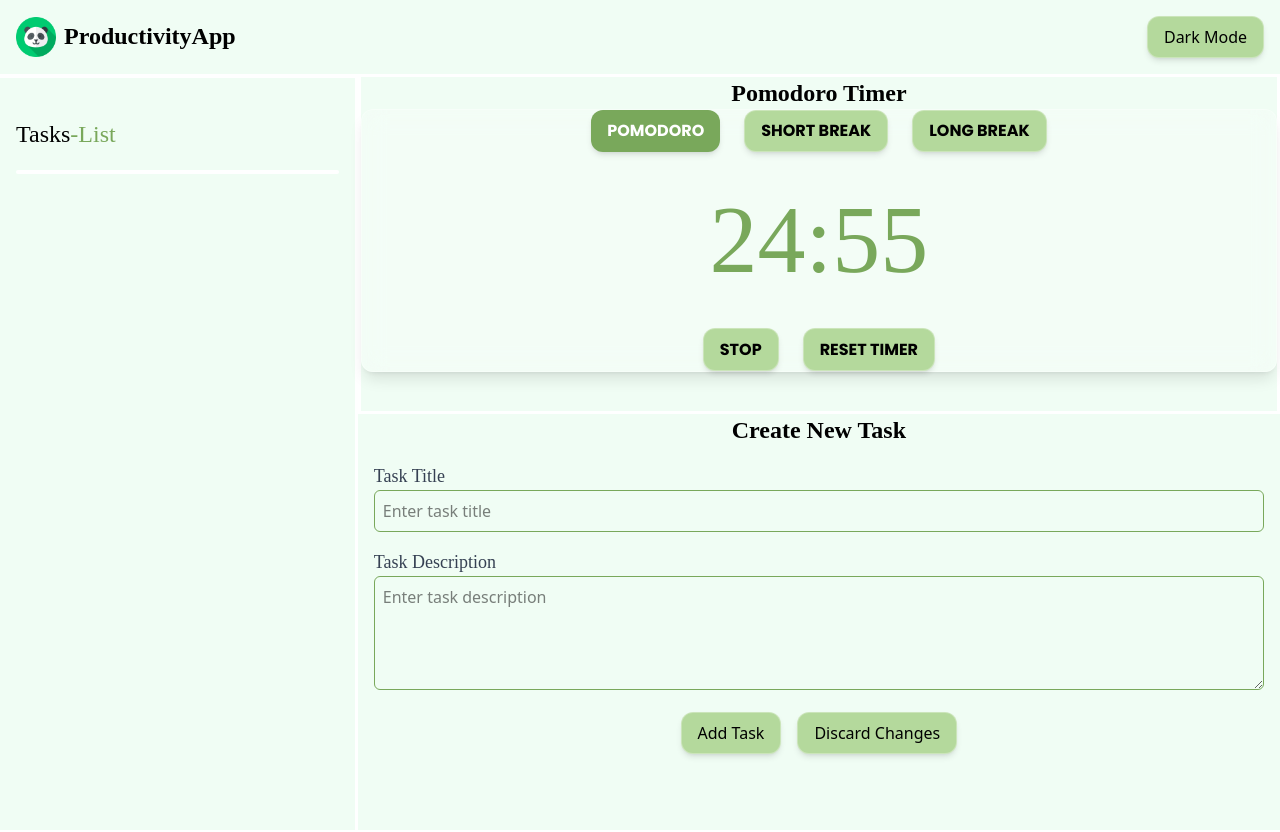
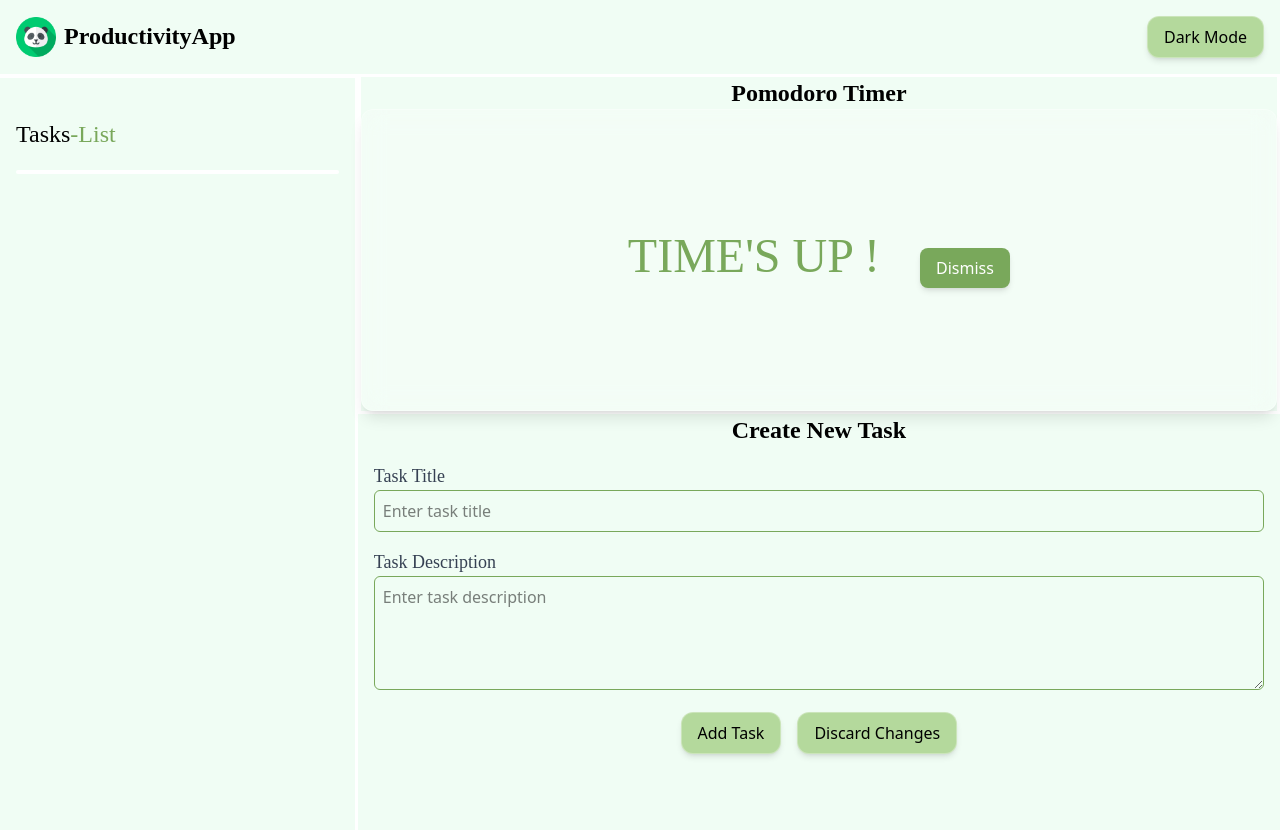
Before and after one commit to muqeet007/Productivity-Dashboard-React, a React (Vite) app: page / in a window 1280 px wide. Shown: the top 832 px of the page. Built offline with nearby package versions, Linux system fonts and the light colour scheme; a web font is replaced by a local one.

Commit message:
Add audio alerts and improve timer functionality in Timer component

```diff
--- a/src/components/Timer.jsx
+++ b/src/components/Timer.jsx
@@ -1,22 +1,24 @@
 import addIcon from "../assets/plus-circle.png";
-import { useState,useEffect } from "react";
+import { useState, useEffect, useRef } from "react";
+import alertSound from "../assets/Alarm-Clock-Short-chosic.com_.mp3";
+import buttonSound from "../assets/old-radio-button-click-97549.mp3";
 
 const Timer = () => {
-
-  const [mode, setMode] = useState("pomo"); // three modes: pomo, short, long
-  const [timeLeft, setTimeLeft] = useState(1500); // 25 minutes in seconds
-  const [isRunning, setIsRunning] = useState(true); // to check if timer is running or not
+  const [mode, setMode] = useState("pomo");
+  const [timeLeft, setTimeLeft] = useState(1500);
+  const [isRunning, setIsRunning] = useState(true);
+  const [timesup, setTimesup] = useState(true);
+  const audioRef = useRef(new Audio(alertSound));
+  const buttonAudioRef = useRef(new Audio(buttonSound));
 
   const handleModeChange = (newMode) => {
     setMode(newMode);
-    setIsRunning(true); // stop timer when mode changes
-
+    setIsRunning(true);
     if (newMode === "pomo") setTimeLeft(25 * 60);
     else if (newMode === "short") setTimeLeft(5 * 60);
     else if (newMode === "long") setTimeLeft(15 * 60);
   };
 
-   // Timer logic: countdown when running
   useEffect(() => {
     let interval = null;
 
@@ -24,30 +26,48 @@ const Timer = () => {
       interval = setInterval(() => {
         setTimeLeft((prev) => prev - 1);
       }, 1000);
-    } else {
-      clearInterval(interval);
+    }
+
+    if (timeLeft === 0) {
+
+      audioRef.current.play();
+      setTimesup(true);
+      setIsRunning(false);
     }
 
     return () => clearInterval(interval);
   }, [isRunning, timeLeft]);
 
-  // Format seconds to MM:SS
   const formatTime = (seconds) => {
-    const mins = Math.floor(seconds / 60)
-      .toString()
-      .padStart(2, "0");
+    const mins = Math.floor(seconds / 60).toString().padStart(2, "0");
     const secs = (seconds % 60).toString().padStart(2, "0");
     return `${mins}:${secs}`;
   };
 
   return (
     <div className="flex flex-col bg-green-50 items-center h-85 border-3 border-white">
-      {/* Dynamic text */}
       <h3 className="text-2xl font-extrabold font-secondary text-black">
         Pomodoro Timer
       </h3>
 
-      <div className="w-full border border-white/30 backdrop-blur-md bg-white/20 rounded-xl shadow-lg ">
+      {timesup ? (
+        <div className="w-full border border-white/30 backdrop-blur-md bg-white/20 rounded-xl shadow-lg h-full text-center flex justify-center items-center space-x-10">
+          <h3 className="text-5xl text-greeno mb-2 font-number">TIME'S UP !</h3>
+          <button
+            onClick={() => {
+              setTimesup(false);
+              if (audioRef.current) {
+                audioRef.current.pause();
+                audioRef.current.currentTime = 0;
+              }
+            }}
+            className="mt-4 bg-greeno text-white px-4 py-2 rounded-lg shadow-md hover:bg-green-700 transition"
+          >
+            Dismiss
+          </button>
+        </div>
+      ) : (
+        <div className="w-full border border-white/30 backdrop-blur-md bg-white/20 rounded-xl shadow-lg">
           <div className="flex space-x-6 justify-center">
             <button
               onClick={() => handleModeChange("pomo")}
@@ -57,7 +77,7 @@ const Timer = () => {
                   : "backdrop-blur-md bg-greeny border border-white/30 text-black hover:bg-white/20 hover:text-greeno transition"
               }`}
             >
-            <span className="font-tertiary font-bold">POMODORO</span>
+              POMODORO
             </button>
 
             <button
@@ -68,7 +88,7 @@ const Timer = () => {
                   : "backdrop-blur-md bg-greeny border border-white/30 text-black hover:bg-white/20 hover:text-greeno transition"
               }`}
             >
-            <span className="font-tertiary font-bold">SHORT BREAK</span>
+              SHORT BREAK
             </button>
 
             <button
@@ -79,7 +99,7 @@ const Timer = () => {
                   : "backdrop-blur-md bg-greeny border border-white/30 text-black hover:bg-white/20 hover:text-greeno transition"
               }`}
             >
-            <span className="font-tertiary font-bold">LONG BREAK</span>
+              LONG BREAK
             </button>
           </div>
 
@@ -89,13 +109,16 @@ const Timer = () => {
 
           <div className="flex space-x-6 mt-10 justify-center">
             <button
-            onClick={() => setIsRunning(!isRunning)}
-            className="text-tertiary backdrop-blur-md bg-greeny border border-white/30 text-black px-4 py-2 rounded-xl shadow-md hover:bg-white/20
-            hover:text-greeno transition cursor-pointer focus:outline-none focus:ring-2 focus:ring-white/40 duration-300"
+              onClick={() => {
+                setIsRunning(!isRunning);
+                if(!isRunning) buttonAudioRef.current.play();
+              }}
+              className="backdrop-blur-md bg-greeny border border-white/30 text-black px-4 py-2 rounded-xl shadow-md hover:bg-white/20 hover:text-greeno transition"
             >
-            <span className="font-tertiary font-bold">
+              <span className="text-lg font-bold font-tertiary">
                 {isRunning ? "STOP" : "START"}
               </span>
+
             </button>
 
             <button
@@ -105,15 +128,16 @@ const Timer = () => {
                 else if (mode === "short") setTimeLeft(5 * 60);
                 else if (mode === "long") setTimeLeft(15 * 60);
               }}
-            className="text-tertiary backdrop-blur-md bg-greeny border border-white/30 text-black px-4 py-2 rounded-xl shadow-md hover:bg-white/20
-            hover:text-greeno transition cursor-pointer focus:outline-none focus:ring-2 focus:ring-white/40 duration-300"
+              className="text-tertiary backdrop-blur-md bg-greeny border border-white/30 text-black px-4 py-2 rounded-xl shadow-md hover:bg-white/20 hover:text-greeno transition"
             >
-            <span className="font-tertiary font-bold">
+               <span className="text-lg font-bold font-tertiary">
                RESET TIMER
               </span>
+
             </button>
           </div>
         </div>
+      )}
     </div>
   );
 };
```
Also changed, not shown: 2 other files (tests, documents, lock files or other folders). Lines whose indentation alone changed are shown as unchanged.
